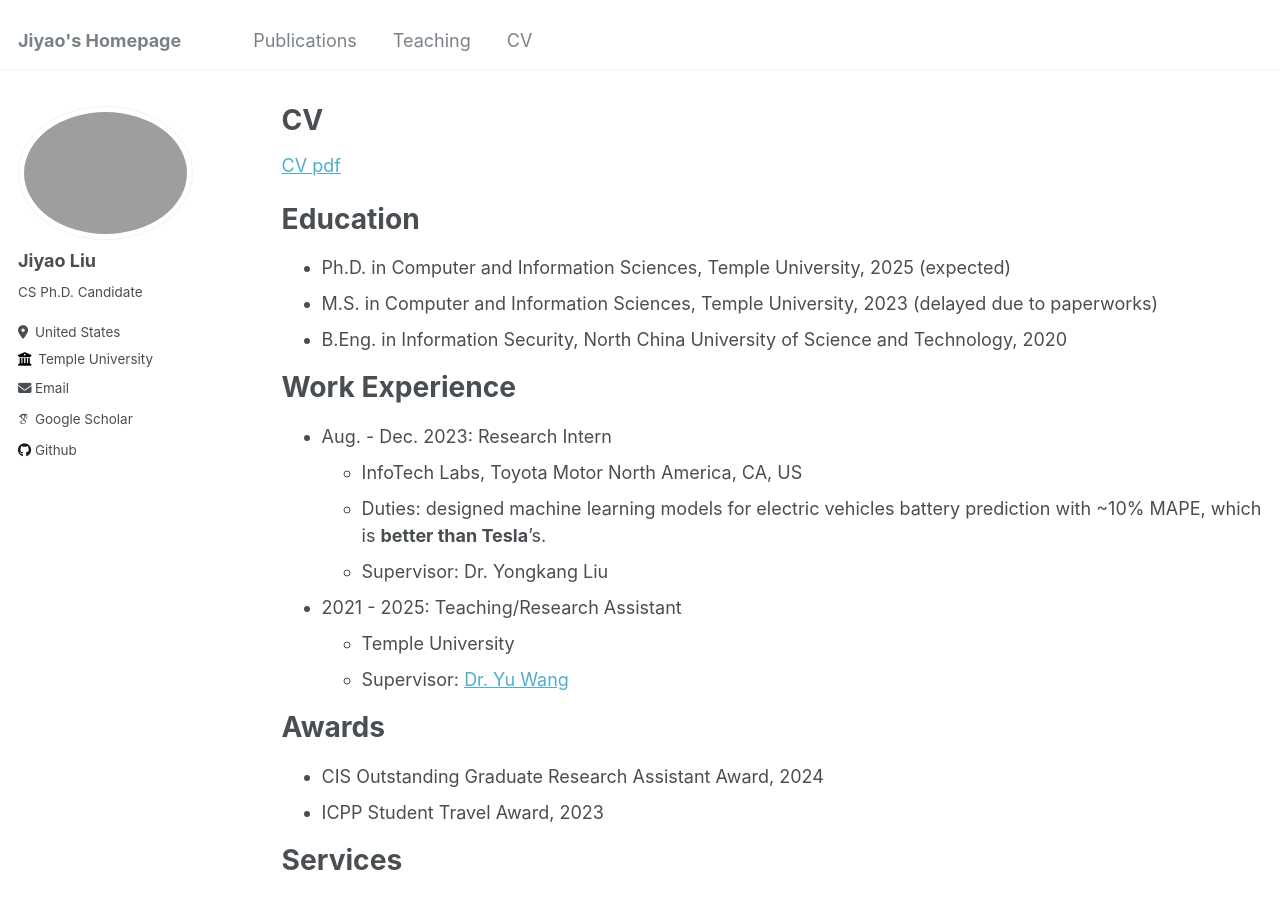
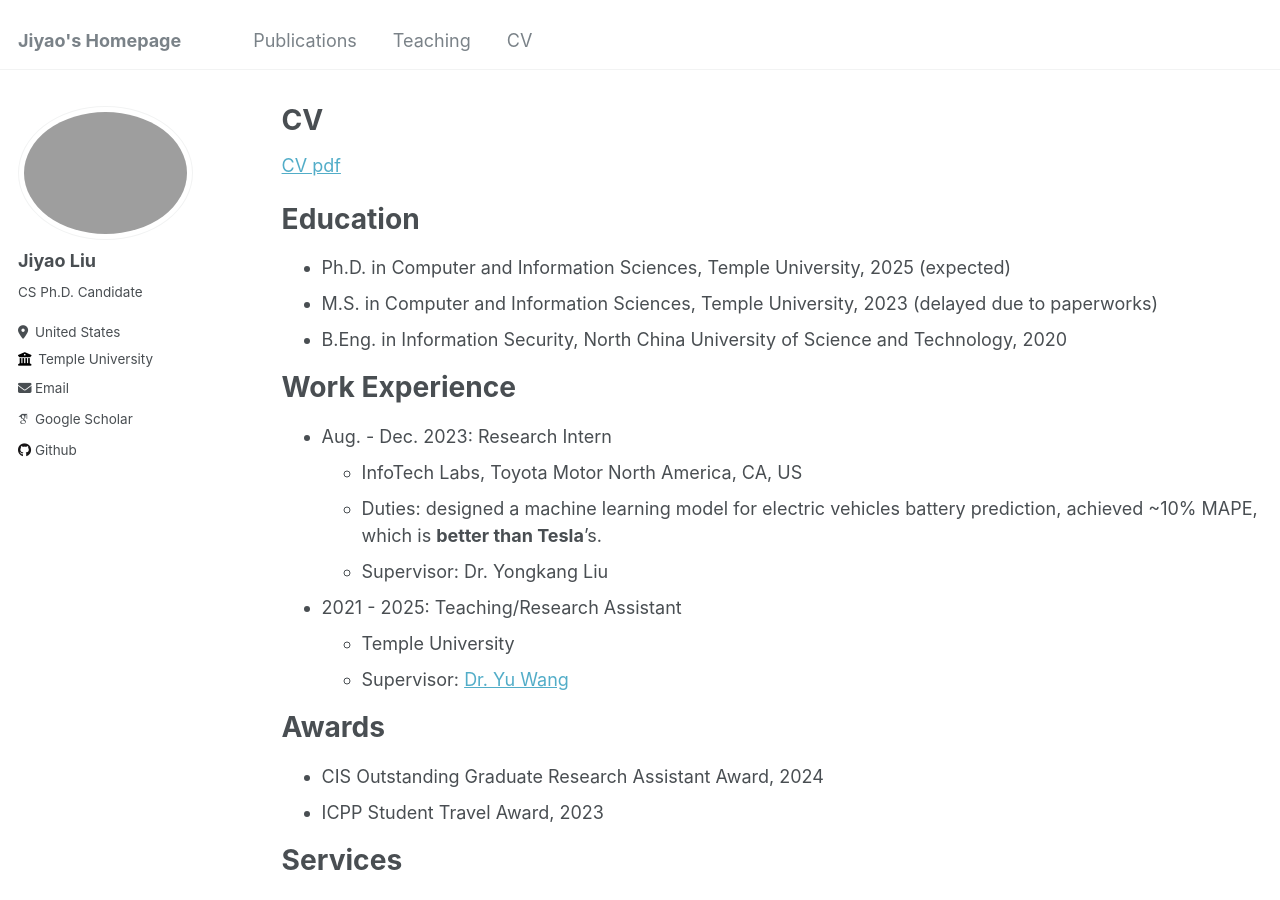
Before and after one commit to Jiyao17/jiyao17.github.io, a Jekyll site: the page built from _pages/cv.md, in a window 1280 px wide and 900 px high. Built offline with Jekyll 4.4.1, drawn with Linux system fonts in a browser that asks for light colours; some web fonts are replaced.

Commit message:
Update cv.md

```diff
--- a/_pages/cv.md
+++ b/_pages/cv.md
@@ -23,7 +23,7 @@ Work Experience
 ======
 * Aug. - Dec. 2023: Research Intern
   * InfoTech Labs, Toyota Motor North America, CA, US
-  * Duties: designed machine learning models for electric vehicles battery prediction with ~10% MAPE, which is **better than Tesla**'s.
+  * Duties: designed a machine learning model for electric vehicles battery prediction, achieved ~10% MAPE, which is **better than Tesla**'s.
   * Supervisor: Dr. Yongkang Liu
 
 * 2021 - 2025: Teaching/Research Assistant
```
